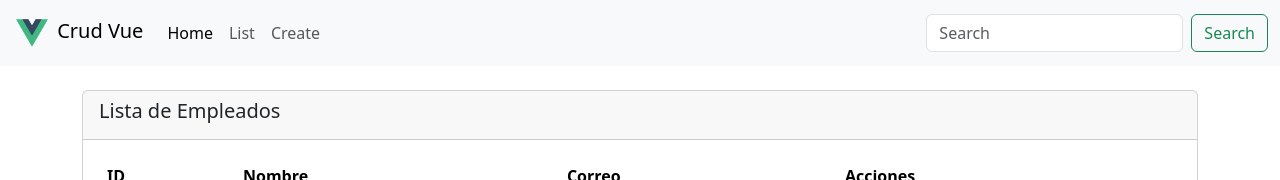
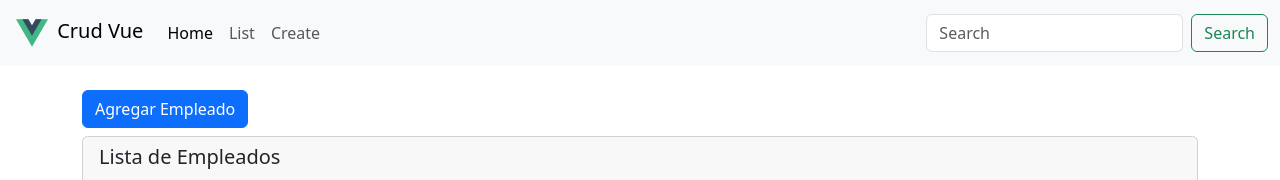
Before and after one commit to ZielGit/crud-vue, a Vue app: page /list in a window 1280 px wide. Shown: the top 180 px of the page. Built offline with nearby package versions, Linux system fonts and the light colour scheme; no server answers.

Commit message:
feat: Boton agregar empleado

```diff
--- a/src/components/List.vue
+++ b/src/components/List.vue
@@ -1,5 +1,6 @@
 <template>
     <div class="container mt-4">
+        <RouterLink class="btn btn-primary mb-2" to="/create">Agregar Empleado</RouterLink>
         <div class="card">
             <div class="card-header">
                 <h5>Lista de Empleados</h5>
```
